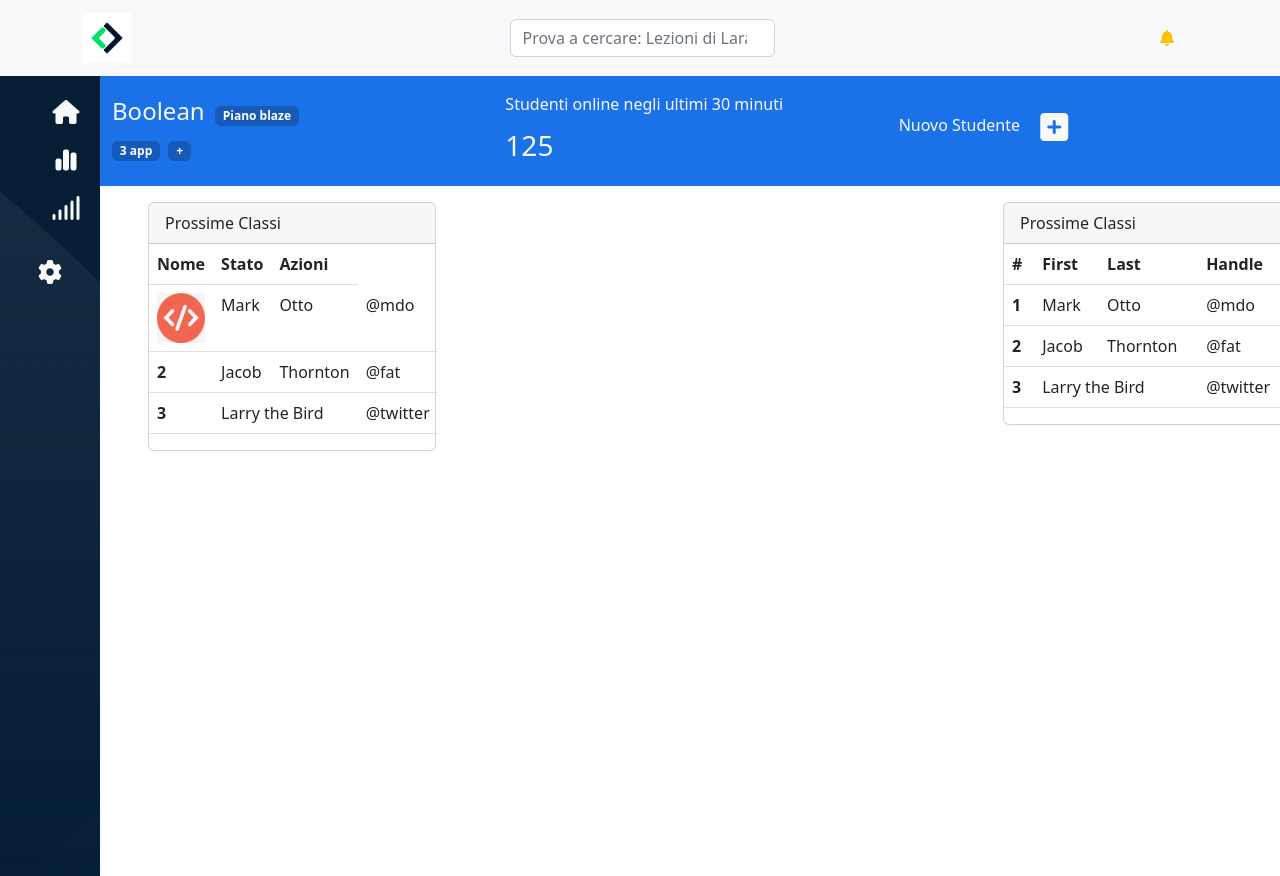
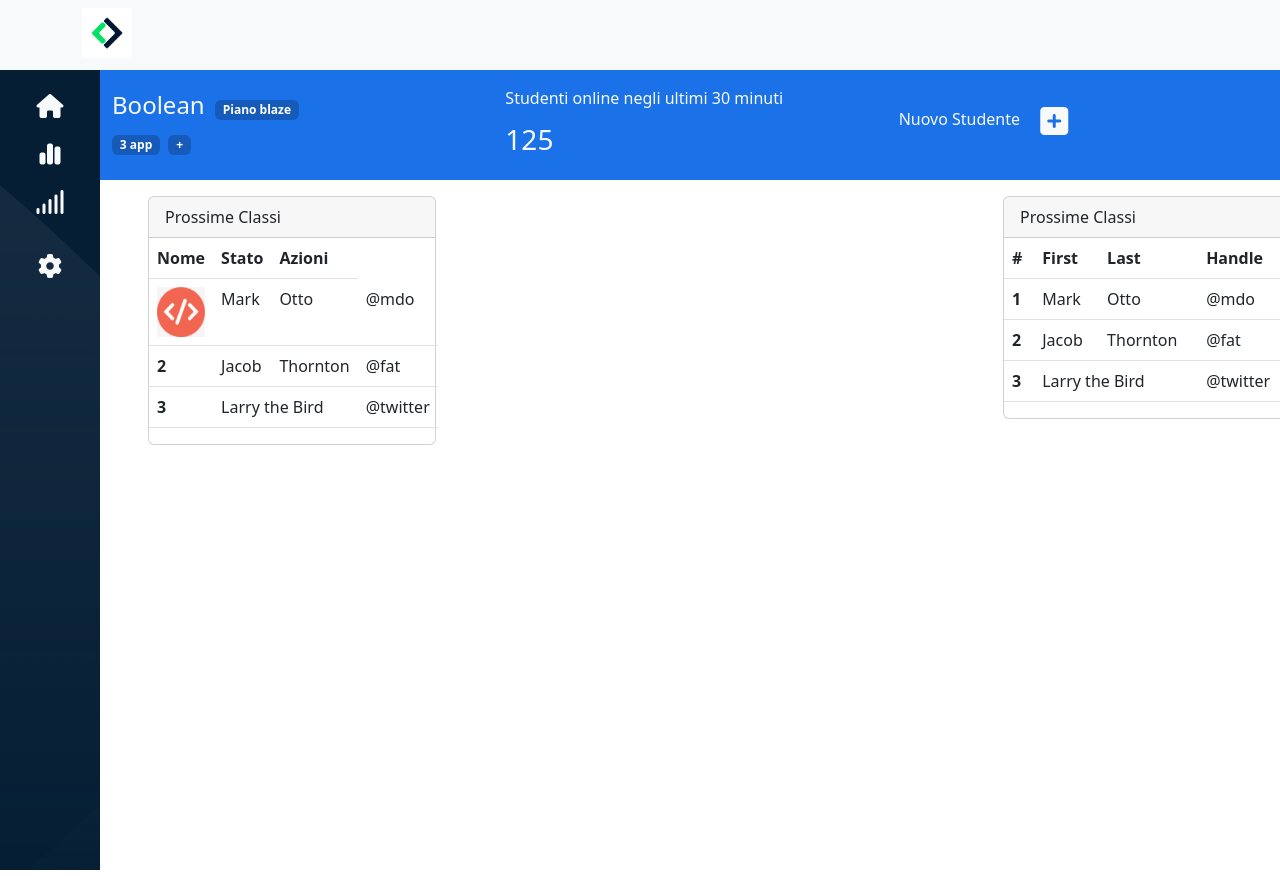
Before and after one commit to mohamed-jebali/html-css-bootstrap-dashboard, a plain HTML site: page index.html in a window 1280 px wide. Drawn offline with nearby package versions, Linux system fonts and the light colour scheme.

Commit message:
fixed size header

```diff
--- a/css/style.css
+++ b/css/style.css
@@ -10,9 +10,15 @@
     width: 50px;
 }
 
+header{
+    height: 70px;
+    padding: 0.5rem 0;
+    background-color: #f8f9fa;
+}
+
 main{
     width: calc(100% - 100px);
-    height: 100vh;
+    height: calc(100vh - 70px);
 }
 
 .main-icons{
--- a/index.html
+++ b/index.html
@@ -15,24 +15,19 @@
 </head>
 <body>
     <header>
-        <nav class="navbar navbar-light bg-light bg-body-tertiary">
-            <div class="container">
-              <a class="navbar-brand " href="#">
-                <img src="./img/mobile-logo.png" class="img-fluid" alt="boolean-logo-mobile" width="30" height="24">
-                <!-- <img  src="./img/logo.svg" class="img-fluid" alt="boolean-logo-full" width="30" height="24"> -->
-              </a>
-              <form role="search">
-                <input class="form-control me-2" type="search" placeholder="Prova a cercare: Lezioni di Laravel" aria-label="Search">
-              </form>
-              <i class="fa-solid fa-bell px-4 text-warning"></i>
+        <div class="container">
+            <div class="row">
+                <div class="col-12">
+                    <img class="img-fluid" src="./img/mobile-logo.png" alt="Boolean-logo-mobile">
+                </div>
             </div>
-          </nav>
+        </div>
     </header>
 
     <div class="d-flex">
         <aside class="text-light">
             <div class="container d-flex flex-column align-items-center">
-                <ul class="main-icons pt-4 text-center">
+                <ul class="main-icons text-center px-0 pt-4">
                     <li class="mb-4">
                         <a href="#" class="text-light"><i class="fa-solid fa-house fa-xl"></i></a>
                         <span class="d-none">Home</span>
```
